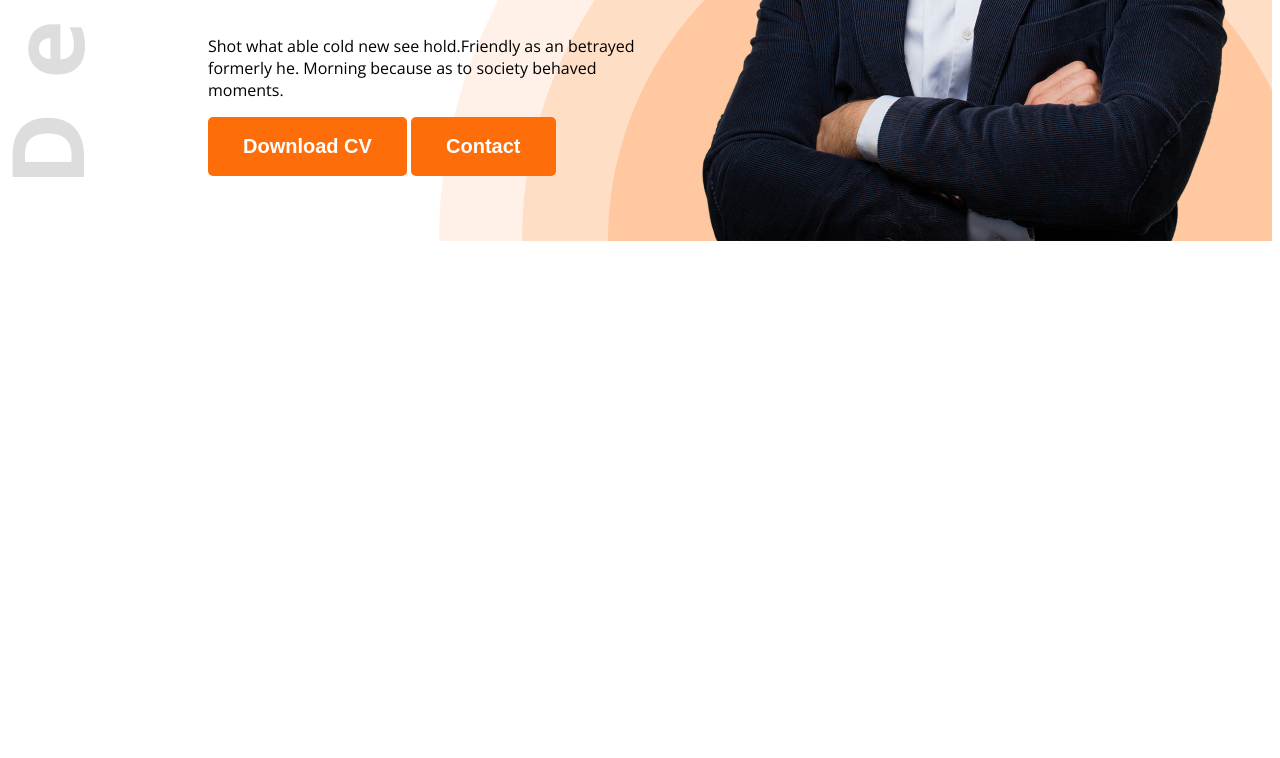
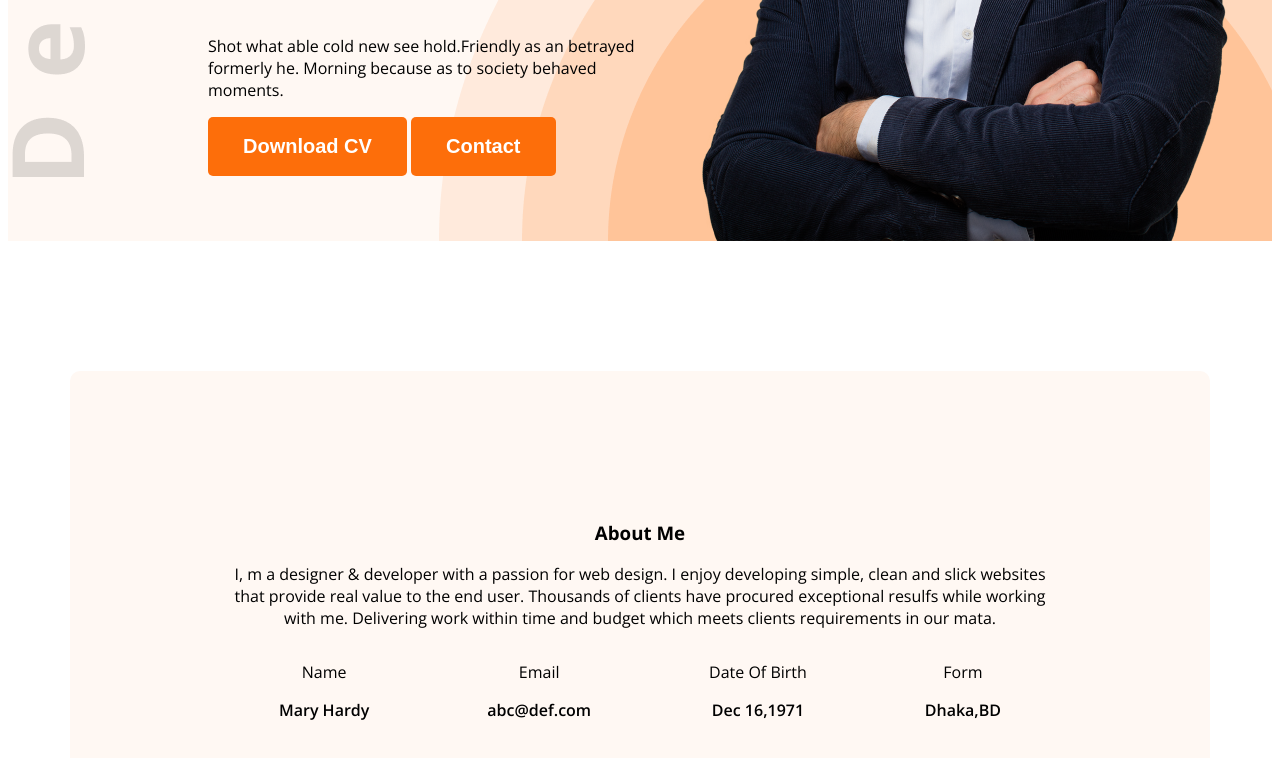
Before and after one commit to sayed707866/webdeveloper-portfolio, a plain HTML site: page index.html in a window 1280 px wide. Shown: the part 594-1352 px from the top of the page. Before the commit the page ends 843 px from the top, so only its background shows below. Drawn offline with nearby package versions, Linux system fonts and the light colour scheme.

Commit message:
added about me section in main element of the body

```diff
--- a/index.html
+++ b/index.html
@@ -13,7 +13,7 @@
 </head>
 
 <body class="open-sans-normal">
-    <header class="header">
+    <header class="header secondary-bg">
         <nav>
             <h3 class="nav-title">Ma<span class="text-primary">r</span>y</h3>
             <ul>
@@ -37,7 +37,31 @@
         </div>
     </header>
     <main>
-
+        <section class="about secondary-bg">
+            <h3 class="section-title">About Me</h3>
+            <p class="setion-description">
+                I, m a designer & developer with a passion for web design. I enjoy developing simple, clean and slick websites that provide real value to the end user. Thousands of clients have procured exceptional resulfs while working with me. Delivering work within time and budget which meets clients requirements in our mata.
+            </p>
+            <div class="about-items">
+                <!-- .about-item*4>p.item-title+p.item-description -->
+                 <div class="about-item">
+                    <p class="item-title">Name</p>
+                    <p class="item-description">Mary Hardy</p>
+                 </div>
+                 <div class="about-item">
+                    <p class="item-title">Email</p>
+                    <p class="item-description">abc@def.com</p>
+                 </div>
+                 <div class="about-item">
+                    <p class="item-title">Date Of Birth</p>
+                    <p class="item-description">Dec 16,1971</p>
+                 </div>
+                 <div class="about-item">
+                    <p class="item-title">Form</p>
+                    <p class="item-description">Dhaka,BD</p>
+                 </div>
+            </div>
+        </section>
     </main>
     <footer>
 
--- a/styles/portfolio.css
+++ b/styles/portfolio.css
@@ -8,6 +8,9 @@
     "wdth" 100;
 }
 /* shared style */
+.secondary-bg{
+    background-color: #FFF8F3;
+}
 .text-primary{
     color: #FD6E0A;
 }
@@ -22,6 +25,15 @@
     padding: 18px 35px;
     border-radius: 5px;
     border: none;
+}
+.section{
+    font-size: 35px;
+    font-weight: bold;
+    color: #181818;
+}
+.section-description{
+    font-size: 18px;
+    color: #757575;
 }
 /* header */
 .header{
@@ -73,3 +85,22 @@ nav li a{
 .banner-profile-pic{
     width: 580px;
 }
+/* main styles */
+main{
+    max-width: 1140px;
+    margin: 0 auto;
+}
+/* about styles */
+.about{
+    border-radius: 10px;
+    padding: 130px 150px;
+    text-align: center;
+    margin-top: 130px;
+}
+.about-items{
+    display: flex;
+    justify-content: space-around;
+}
+.item-description{
+    font-weight: 600;
+}
```
